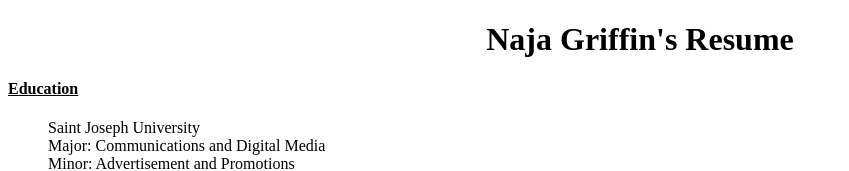
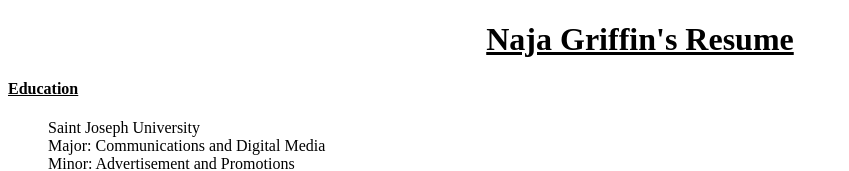
Before and after one commit to griffinnaja/ResumeExercise, a plain HTML site: page index.html in a window 1280 px wide. Shown: the top 171 px of the page, without its empty margins (0-849 px from the left). Drawn offline with Linux system fonts and the light colour scheme.

Commit message:
changed the h1 to be underlined

```diff
--- a/index.html
+++ b/index.html
@@ -1,7 +1,7 @@
 <!DOCTYPE HTML>
 <html>
 <head>
-  <title> Naja Griffin's Resume </title>
+  <title> Naja Griffin's Resume  </title>
   <meta charset="utf-8">
   <style>
   h4 {
@@ -10,7 +10,7 @@
   </style>
 </head>
 <body>
-  <h1> <center> Naja Griffin's Resume </center> </h1>
+  <h1> <center> <u>  Naja Griffin's Resume </u> </center> </h1>
 <h4>  Education  </h4>
 <ul style="list-style:none;">
   <li> Saint Joseph University </li>
```
